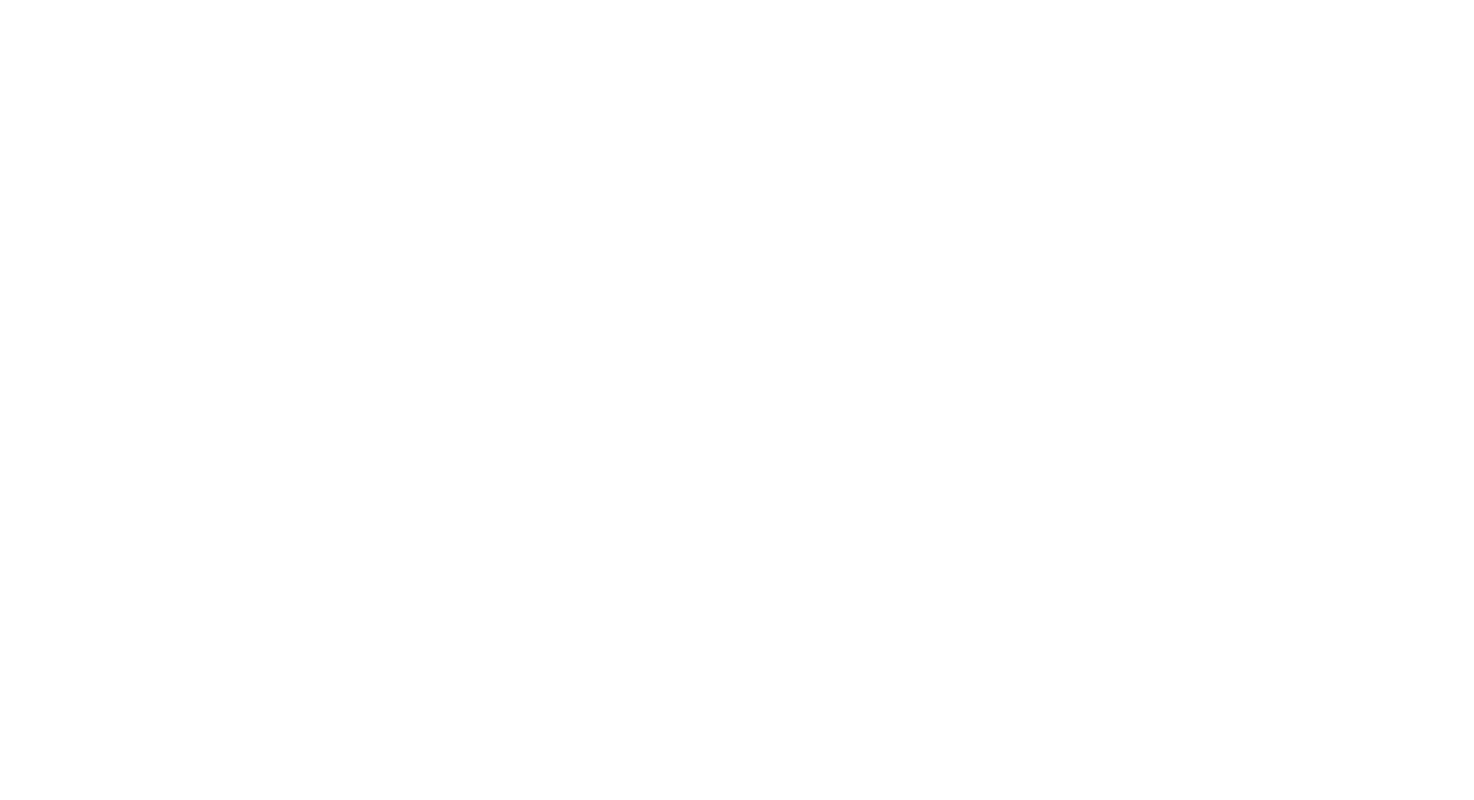
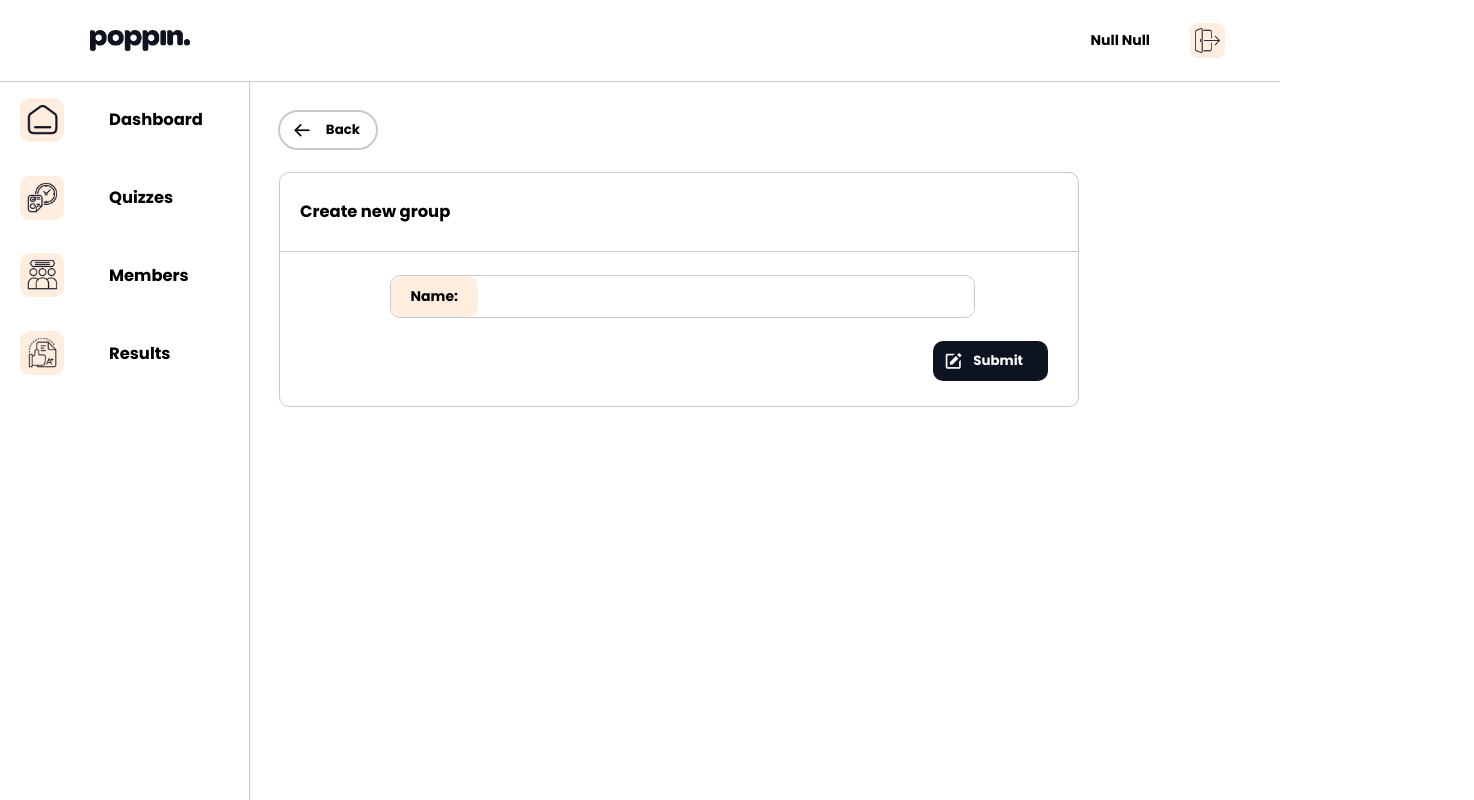
Before and after one commit to chahidhadifi/quiz-app, a React (Vite) app in the folder client/: page /create-group in a window 1280 px wide. Shown: the whole page, 1474 px wide, since content can reach past the window. Built offline with nearby package versions, Linux system fonts and the light colour scheme; no server answers.

Commit message:
add group page

```diff
--- a/client/src/App.jsx
+++ b/client/src/App.jsx
@@ -9,6 +9,7 @@ import Quizzes from './pages/Quizzes'
 import NewQuiz from './pages/NewQuiz'
 import Members from './pages/Members'
 import MemberInfo from './pages/MemberInfo'
+import CreateGroup from './pages/CreateGroup'
 
 const App = () => {
   return (
@@ -22,8 +23,7 @@ const App = () => {
         <Route path='/members' element={<Members/>}></Route>
         <Route path='/members/member-info/:id' element={<MemberInfo/>}></Route>
         // TODO
-        <Route path='/create-group'></Route>
-        <Route path='/add-member'></Route>
+        <Route path='/create-group' element={<CreateGroup/>}></Route>
         <Route path='/manage-groups'></Route>
 
         <Route path='/*' element={<PageNotFound/>}></Route>
--- /dev/null
+++ b/client/src/pages/CreateGroup.jsx
@@ -0,0 +1,91 @@
+import React, { useEffect, useState, useRef } from 'react'
+import axios from 'axios'
+import { Link, useNavigate, Navigate } from 'react-router-dom'
+
+import SideNavbar from '../components/SideNavbar'
+import Navbar from '../components/Navbar'
+
+const CreateGroup = () => {
+    const [firstName, setFirstName] = useState(null);
+    const [lastName, setLastName] = useState(null);
+    const [role, setRole] = useState(null);
+
+    const [values, setValues] = useState({
+        name: ''
+    });
+
+    const navigate = useNavigate();
+    axios.defaults.withCredentials = true;
+
+    const getUserData = () => {
+        axios.get('http://localhost:5000/api/v1/users/token')
+        .then(res => {
+          if (res.data.status === "Success") {
+            setFirstName(res.data.first_name);
+            setLastName(res.data.last_name);
+            setRole(res.data.role);
+          }
+        })
+        .catch(err => {
+            console.log(err.message);
+        });
+    };
+
+    const createNewGroup = () => {
+        axios.post('http://localhost:5000/api/v1/groups', values)
+        .then(res => {
+            if (res.statusText == 'OK') {
+                navigate('/members');
+            }
+        })
+        .catch(err => {
+            console.log(err);
+        })
+    }
+
+    useEffect(() => {
+        getUserData();
+    }, []);
+
+    return (
+        <div>
+                        <div className="dashboard">
+                            <Navbar firstName={firstName} lastName={lastName} role={role}></Navbar>
+                            <div className="dashboard__main">
+                                <SideNavbar></SideNavbar>
+                                <div className="dashboard__content" style={{display: "flex", flexDirection: "column"}}>
+                                <div>
+                                    <Link to='/members' style={{textDecoration: 'none'}}>
+                                        <button class="btn new-quiz" style={{width: '100px'}}>
+                                            <i class='bx bx-arrow-back'></i>
+                                            <h4>Back</h4>
+                                        </button>
+                                    </Link>
+                                </div>
+                                <div class="quizzes__content__item">
+                                    <div class="quizzes__upcoming__quizzes new__quiz" style={{width: '800px'}}>
+                                        <div>
+                                            <div className='new__quiz__title'>
+                                                <h3>Create new group</h3>
+                                            </div>
+                                            <div className='new__quiz__inputs'>
+                                                <div className='new__quiz__input'>
+                                                    <div>Name: </div>
+                                                    <input type="text" onChange={e => setValues({...values, name: e.target.value})}/>
+                                                </div>
+                                            </div>
+                                            <div className="new__quiz__submit">
+                                                    <i class='bx bxs-edit' ></i>
+                                                    <input type="submit" value={"Submit"} onClick={createNewGroup}/>
+                                            </div>
+                                        </div>
+                                    </div>
+                                </div>
+                                </div>
+                            </div>
+                        </div>
+                    </div>
+    )
+}
+
+export default CreateGroup;
```
